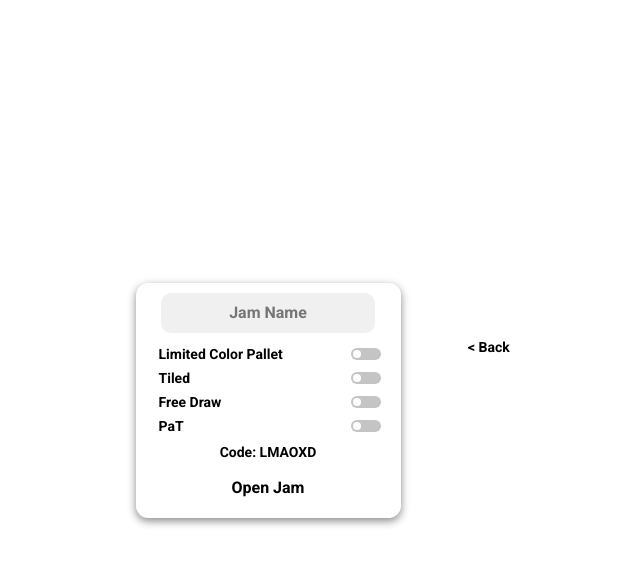
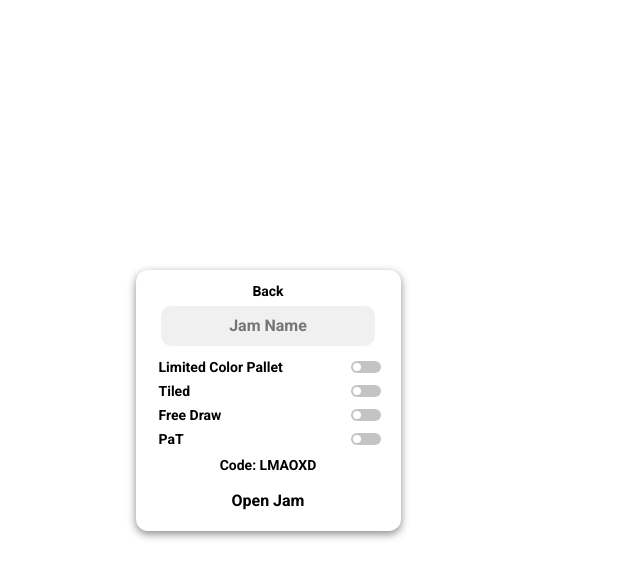
Before and after one commit to TheModdedChicken/Anordo, a React (Create React App) app: page / in a window 1280 px wide. Both pictures are taken after a click on the button "Create Jam". Shown: the top 578 px of the page, without its empty margins (372-1012 px from the left). Built offline with nearby package versions, Linux system fonts and the light colour scheme.

Commit message:
Added in-app notifications

```diff
--- a/src/App.css
+++ b/src/App.css
@@ -124,14 +124,14 @@ input {
 }
 
 #mainMenuBack {
-  position: absolute;
+  position: relative;
   font-size: 14px;
   font-weight: 600;
-
-  top: 325px;
-  left: 840px;
   cursor: pointer;
 
+  top: -2px;
+  padding: 0;
+  margin: 5px;
   transition: color 0.1s ease-in-out;
 }
 
@@ -270,6 +270,51 @@ input {
   user-select: none;
 }
 
+.alertBoard {
+  position: fixed;
+  bottom: 0;
+  right: 0;
+  width: 300px;
+  margin: 10px;
+}
+
+.alertBox {
+  position: relative;
+  background: #fff;
+  box-shadow: 0px 3px 8px #888888;
+  border-radius: 6px;
+  width: 100%;
+  height: fit-content;
+  user-select: none;
+  cursor: pointer;
+}
+
+.alertTitle {
+  position: relative;
+  font-size: 14px;
+  top: 10px;
+  left: 14px;
+  text-align: left;
+}
+
+.alertDetails {
+  position: relative;
+  font-size: 12px;
+  left: 14px;
+  text-align: left;
+  width: 270px;
+}
+
+.alertTimeBar {
+  position: relative;
+  width: 300px;
+  height: 6px;
+  left: 0;
+  border-radius: 0 0 6px 6px;
+
+  transition: width 0.2s ease-in;
+}
+
 @keyframes openColorPicker {
   0% { transform: scale3d(0.9, 0.9, 1); opacity: 0; }
   80% { transform: scale3d(1.01, 1.01, 1); opacity: 100; }
--- a/src/App.js
+++ b/src/App.js
@@ -3,6 +3,7 @@ import './App.css';
 
 import JamCanvas from './Components/JamCanvas';
 import CustomToggle from './Components/CustomToggle';
+import AlertBoard from './Components/AlertBoard';
 
 /* Menus */
 
@@ -35,15 +36,14 @@ class CreateJamMenu extends React.Component {
     super(props);
     this.state = {
       event: props.callbacks.events,
-      dataMod: props.callbacks.dataMod
+      dataMod: props.callbacks.dataMod,
+      newAlert: props.callbacks.newAlert
     }
   }
   render() {
-    const backButtonText = "< Back";
-
     return (
       <div>
-        <p id="mainMenuBack" onClick={() => this.state.event("goto-mainMenu")}>{backButtonText}</p>
+        <p id="mainMenuBack" onClick={() => this.state.event("goto-mainMenu")}>Back</p>
         <input id="jamNameInput" placeholder="Jam Name" type="text" maxLength="30" spellCheck="false"></input>
         <CustomToggle name="Limited Color Pallet"/>
         <CustomToggle name="Tiled"/>
@@ -58,7 +58,12 @@ class CreateJamMenu extends React.Component {
     var jamNameInput = document.getElementById("jamNameInput").value;
     var currentDate = new Date();
 
-    if (jamNameInput === null) jamNameInput = "Jam-" + currentDate.getMilliseconds();
+    if (jamNameInput === "") {
+      jamNameInput = "Jam-" + currentDate.getMilliseconds() + "" + currentDate.getHours();
+      this.state.newAlert("jamNameInput", "Jam Name", `No jam name specified, using ${jamNameInput} as filler.`, 15, "warning", () => {
+        console.log("bap");
+      })
+    };
     this.state.dataMod("curJamName", jamNameInput);
 
     this.state.event("goto-jamCanvas");
@@ -75,13 +80,26 @@ class App extends React.Component {
     this.handleEvent = this.handleEvent.bind(this);
     this.appendStateData = this.appendStateData.bind(this);
     this.collectStateData = this.collectStateData.bind(this);
+    this.registerCallback = this.registerCallback.bind(this);
+    this.newAlert = this.newAlert.bind(this);
+    this.appCallbacks = {}
   }
+  /*
+  componentDidMount() {
+    setTimeout(() => {
+      this.appCallbacks.mainAlertBoard.newAlert("test", "Test", "Wow alert very is cool nice", "info", () => {
+        console.log("le callback");
+      })
+    },5000)
+  }*/
   render() {
     var curMenu;
+
     const callbackMethods = {
       events: this.handleEvent,
       dataMod: this.appendStateData,
-      dataCol: this.collectStateData
+      dataCol: this.collectStateData,
+      newAlert: this.newAlert
     }
 
     if (this.state.currentMenu === "mainMenu") {
@@ -107,6 +125,7 @@ class App extends React.Component {
     return (
       <div className="App">
         <header className="App-header">
+          <AlertBoard name="mainAlertBoard" callbacks={{registerCallback: this.registerCallback}} />
           {curMenu}
         </header>
       </div>
@@ -132,6 +151,13 @@ class App extends React.Component {
       }
     }
   }
+  newAlert(id, title, details, duration, type, callback) {
+    this.appCallbacks.mainAlertBoard.newAlert(id, title, details, duration, type, callback);
+  }
+  registerCallback(componentId, callbackId, callback) {
+    if (!this.appCallbacks[componentId]) this.appCallbacks[componentId] = {};
+    this.appCallbacks[componentId][callbackId] = callback;
+  }
 }
 
 export default App;
--- a/src/Components/AlertBoard.js
+++ b/src/Components/AlertBoard.js
@@ -1,3 +1,107 @@
-import React, { createRef } from 'react';
+import React from 'react';
 
 import '../App.css';
+
+class AlertBoard extends React.Component {
+  constructor(props) {
+    super(props);
+    this.state = {
+      id: props.name,
+      width: props.width,
+      height: props.height,
+      registerCallback: props.callbacks.registerCallback
+    }
+    this.newAlert = this.newAlert.bind(this);
+    this.editAlert = this.editAlert.bind(this);
+    this.stepAlert = this.stepAlert.bind(this);
+    this.alerts = {};
+  }
+  componentDidMount() {
+    if (this.state.id.indexOf(" ") !== -1) return console.log("AlertBoard cannot have any spaces in its 'name' property");
+
+    this.state.registerCallback(this.state.id, "newAlert", this.newAlert);
+  }
+  render() {
+    return (
+      <div className="alertBoard" id={this.state.id + "-alertBoard"}></div>
+    )
+  }
+  newAlert(id, title, details, duration, type, callback) {
+    var alertBoard = document.getElementById(this.state.id + "-alertBoard");
+
+    var typeColor = "#3E8BFF"
+    if (type === "warning") typeColor = "#ffd23d"
+    else if (type === "error") typeColor = "#ff3d3d";
+
+    var alertBox = document.createElement("div");
+    alertBox.className = "alertBox";
+    alertBox.id = this.state.id + "-alertBox";
+
+    var alertTimeBar = document.createElement("div");
+    alertTimeBar.className = "alertTimeBar";
+    alertTimeBar.id = this.state.id + "-alertTimeBar"
+    alertTimeBar.style.background = typeColor;
+
+    var alertTitle = document.createElement("h3");
+    alertTitle.className = "alertTitle";
+    alertTitle.id = this.state.id + "-alertTitle";
+    alertTitle.textContent = title;
+
+    var alertDetails = document.createElement("p");
+    alertDetails.className = "alertDetails";
+    alertDetails.id = this.state.id + "-alertDetails";
+    alertDetails.textContent = details;
+
+    alertBox.append(alertTitle, alertDetails, alertTimeBar);
+    alertBoard.appendChild(alertBox);
+
+    alertBox.addEventListener('click', callback);
+
+    this.alerts[id] = {
+      elements: {
+        box: alertBox.id,
+        title: alertTitle.id,
+        details: alertDetails.id,
+        timeBar: alertTimeBar.id
+      },
+      duration: duration,
+      body: {
+        title: title,
+        details: details
+      },
+      type: type,
+      callback: callback
+    };
+
+    this.stepAlert(id);
+  }
+  editAlert(id, newDetails, newType, callback) {
+
+  }
+  stepAlert (id) {
+    var timeBar = document.getElementById(this.alerts[id].elements.timeBar);
+    var duration = this.alerts[id].duration
+    var timeBarStep = 300 / duration;
+    var timeBarWidth = 300;
+
+    var i = 0;
+    function leLoop() {
+      setTimeout(function() {
+        timeBarWidth = 300 - (timeBarStep * i);
+        timeBar.style.width = timeBarWidth + "px";
+
+        i++;
+        if (i <= duration) leLoop();
+      }, 1000)
+    }
+    leLoop();
+
+    setTimeout(() => {
+      var box = document.getElementById(this.alerts[id].elements.box);
+      box.parentNode.removeChild(box);
+      delete this.alerts[id]
+    },`${this.alerts[id].duration + 1}300`)
+  }
+}
+
+export default AlertBoard
```
